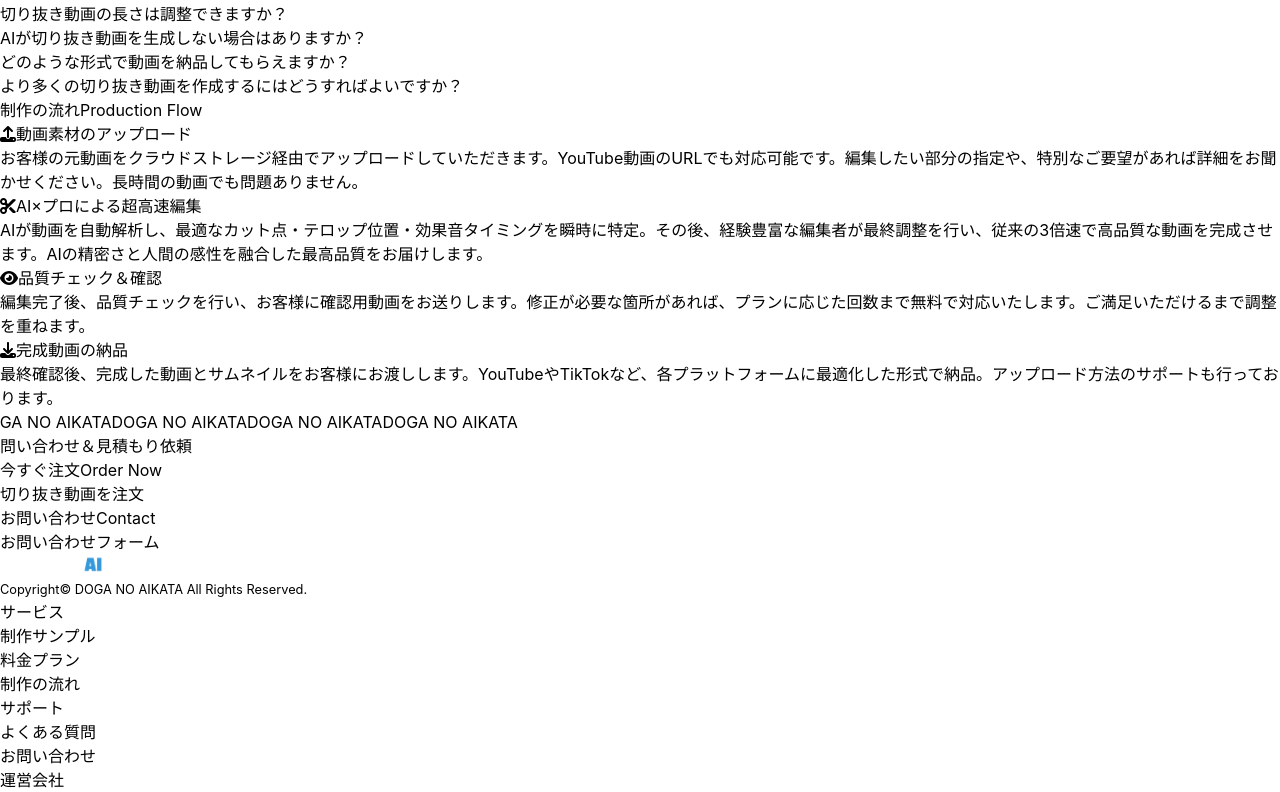
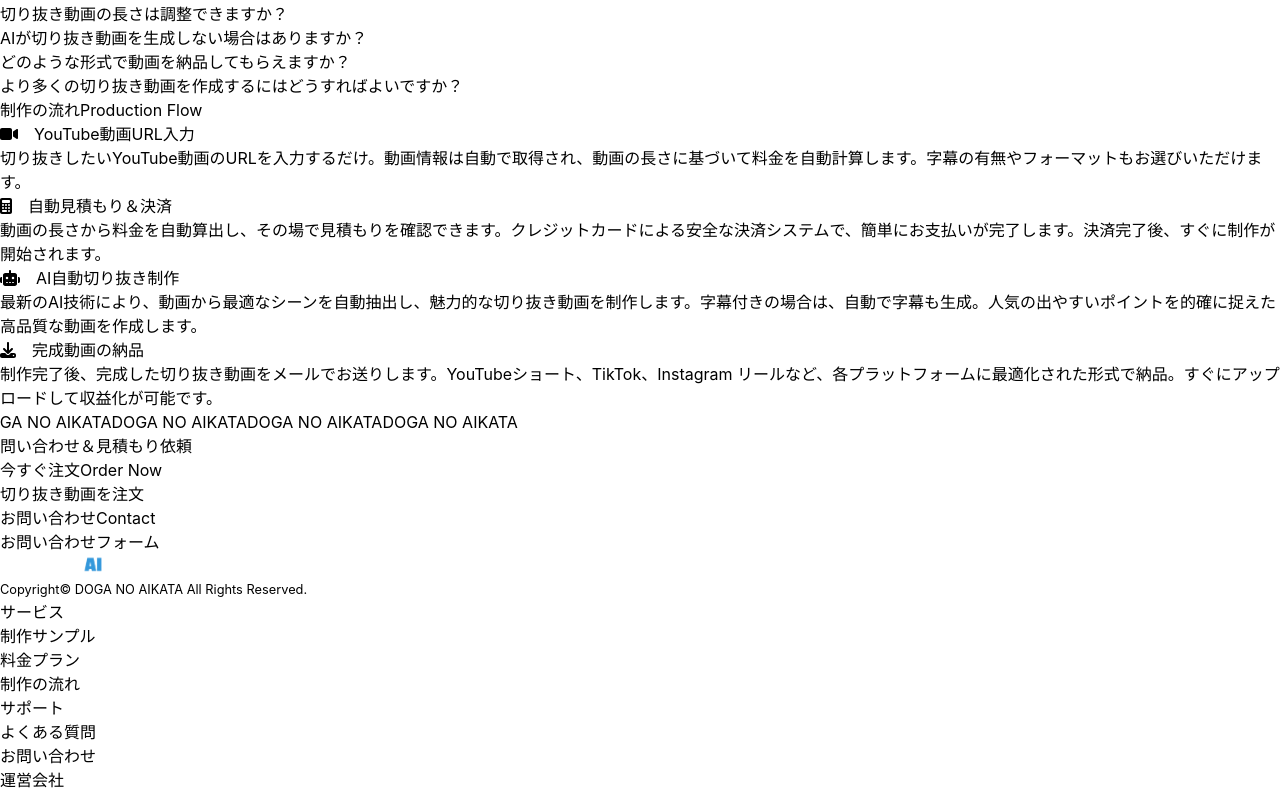
Before and after one commit to Yasai-Co-Ltd/kirinuki-lp, a Next.js app: page / in a window 1280 px wide. Shown: the part 5727-6519 px from the top of the page. Built offline with nearby package versions, Linux system fonts and the light colour scheme.

Commit message:
fix flow

```diff
--- a/src/app/page.tsx
+++ b/src/app/page.tsx
@@ -536,29 +536,29 @@
         <div className="content-blocks process-flow">
           <div className="content-item up">
             <div className="text">
-              <h4><FontAwesomeIcon icon={faUpload} />動画素材のアップロード</h4>
-              <p>お客様の元動画をクラウドストレージ経由でアップロードしていただきます。YouTube動画のURLでも対応可能です。編集したい部分の指定や、特別なご要望があれば詳細をお聞かせください。長時間の動画でも問題ありません。</p>
+              <h4><FontAwesomeIcon className="mr-4" icon={faVideo} />YouTube動画URL入力</h4>
+              <p>切り抜きしたいYouTube動画のURLを入力するだけ。動画情報は自動で取得され、動画の長さに基づいて料金を自動計算します。字幕の有無やフォーマットもお選びいただけます。</p>
             </div>
           </div>
 
           <div className="content-item up">
             <div className="text">
-              <h4><FontAwesomeIcon icon={faScissors} />AI×プロによる超高速編集</h4>
-              <p>AIが動画を自動解析し、最適なカット点・テロップ位置・効果音タイミングを瞬時に特定。その後、経験豊富な編集者が最終調整を行い、従来の3倍速で高品質な動画を完成させます。AIの精密さと人間の感性を融合した最高品質をお届けします。</p>
+              <h4><FontAwesomeIcon className="mr-4" icon={faCalculator} />自動見積もり＆決済</h4>
+              <p>動画の長さから料金を自動算出し、その場で見積もりを確認できます。クレジットカードによる安全な決済システムで、簡単にお支払いが完了します。決済完了後、すぐに制作が開始されます。</p>
             </div>
           </div>
 
           <div className="content-item up">
             <div className="text">
-              <h4><FontAwesomeIcon icon={faEye} />品質チェック＆確認</h4>
-              <p>編集完了後、品質チェックを行い、お客様に確認用動画をお送りします。修正が必要な箇所があれば、プランに応じた回数まで無料で対応いたします。ご満足いただけるまで調整を重ねます。</p>
+              <h4><FontAwesomeIcon className="mr-4" icon={faRobot} />AI自動切り抜き制作</h4>
+              <p>最新のAI技術により、動画から最適なシーンを自動抽出し、魅力的な切り抜き動画を制作します。字幕付きの場合は、自動で字幕も生成。人気の出やすいポイントを的確に捉えた高品質な動画を作成します。</p>
             </div>
           </div>
 
           <div className="content-item up">
             <div className="text">
-              <h4><FontAwesomeIcon icon={faDownload} />完成動画の納品</h4>
-              <p>最終確認後、完成した動画とサムネイルをお客様にお渡しします。YouTubeやTikTokなど、各プラットフォームに最適化した形式で納品。アップロード方法のサポートも行っております。</p>
+              <h4><FontAwesomeIcon className="mr-4" icon={faDownload} />完成動画の納品</h4>
+              <p>制作完了後、完成した切り抜き動画をメールでお送りします。YouTubeショート、TikTok、Instagram リールなど、各プラットフォームに最適化された形式で納品。すぐにアップロードして収益化が可能です。</p>
             </div>
           </div>
         </div>
```
